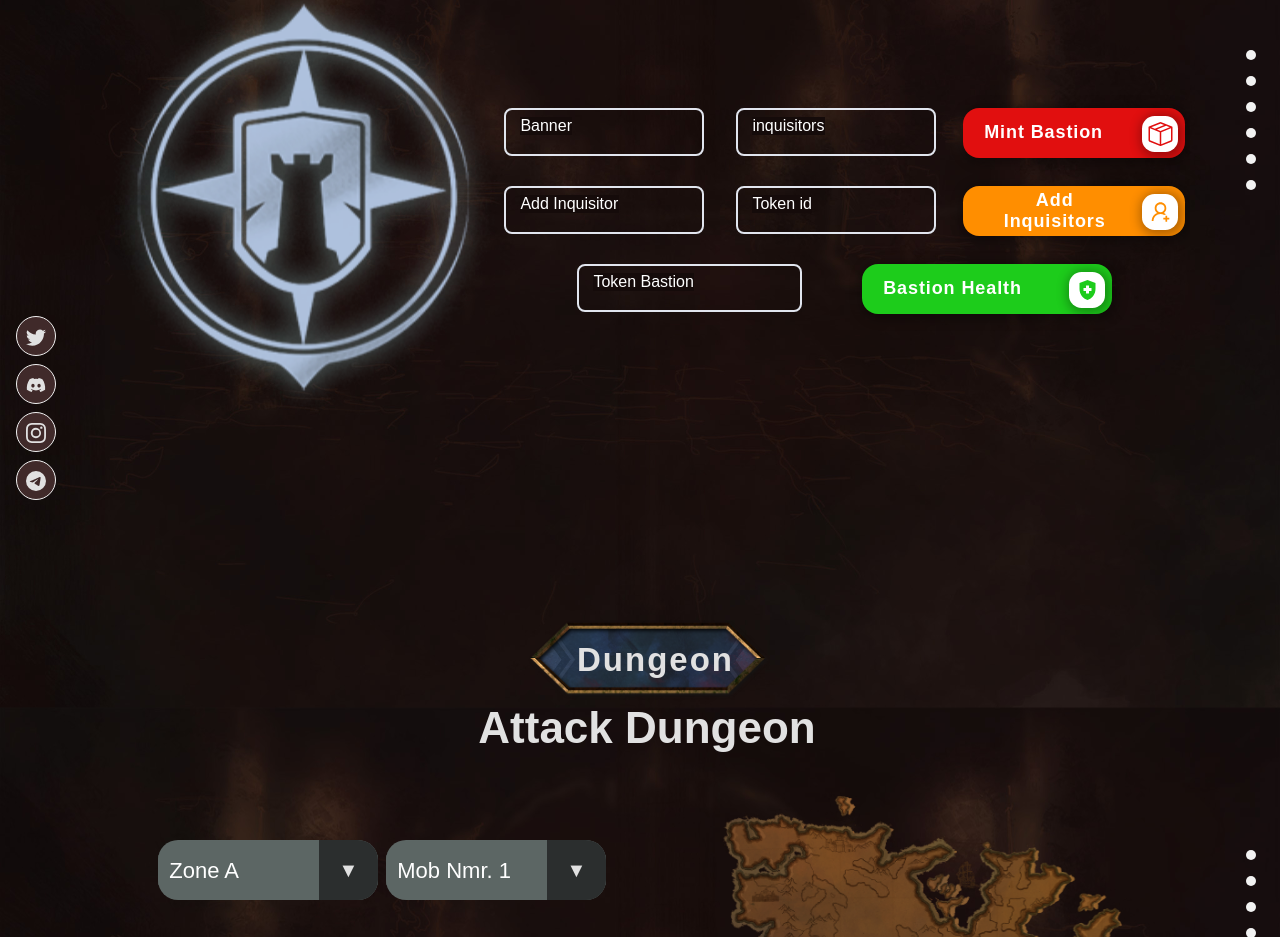
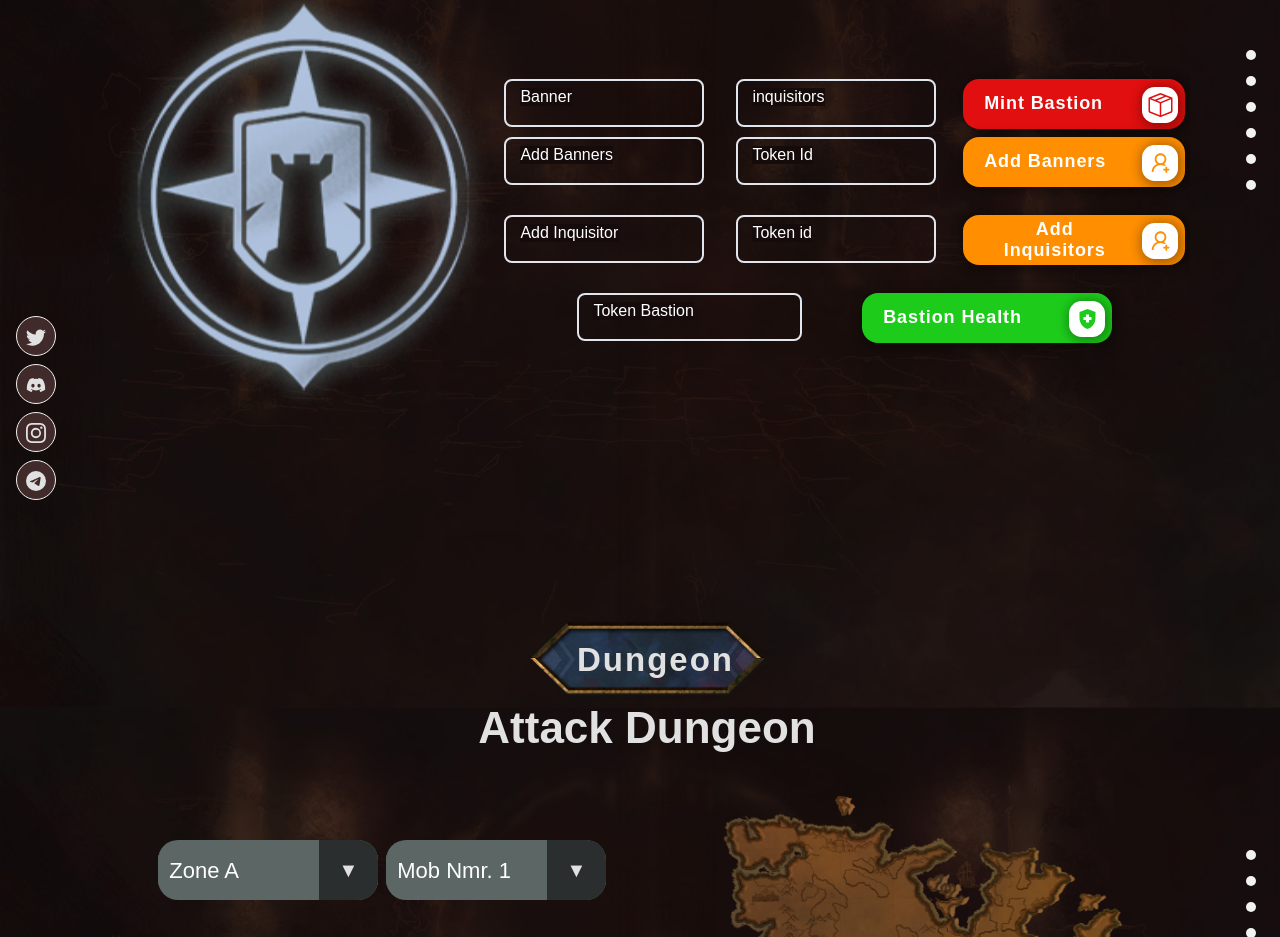
Before and after one commit to ProjectISAEL/React-Testnet-Isael, a React (Create React App) app: page / in a window 1280 px wide. Shown: the part 1880-2817 px from the top of the page. Built offline with nearby package versions, Linux system fonts and the light colour scheme; a web font is replaced by a local one.

Commit message:
add input banner

```diff
--- a/src/components/Bastion/bastion-items.jsx
+++ b/src/components/Bastion/bastion-items.jsx
@@ -13,6 +13,17 @@ const inputsBastion = [
   {
     id: 'tokenIdsOfInquisitors',
     label: 'inquisitors'
+  }
+]
+
+const inputsBanner = [
+  {
+    id: 'addBanners',
+    label: 'Add Banners',
+  },
+  {
+    id: 'AddBanners',
+    label: 'Token Id',
   }
 ]
 
@@ -40,6 +51,12 @@ export const BastionFooter = () => {
           ))}
           <MainButton id='mintBastion' text='Mint Bastion' color='rgb(225 15 15)' icon={<BsBoxSeam color='rgb(225 15 15)' size={24} />} />
         </div>
+        <div className='input__bastion'>
+          {inputsBanner.map((items,i) => (
+            <Input id={items.id} label={items.label} key={i} />
+          ))}
+          <MainButton id='addBannersBTN' text='Add Banners' icon={<AiOutlineUserAdd color='#ff8e00' size={24} />} />
+        </div>
         <div className='input__inquisitors'>
           {inputsInquisitors.map((items, i) => (
             <Input id={items.id} label={items.label} key={i} />
```
